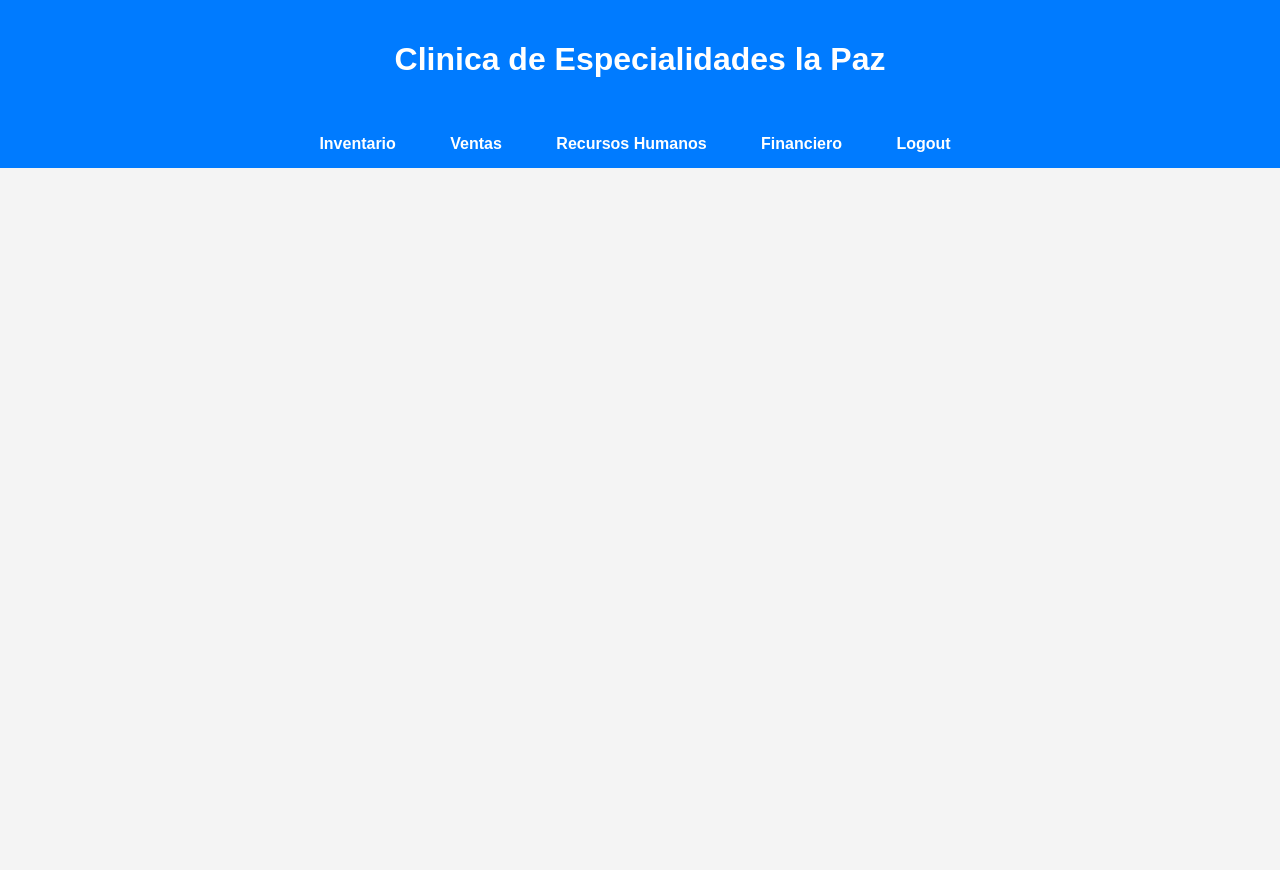
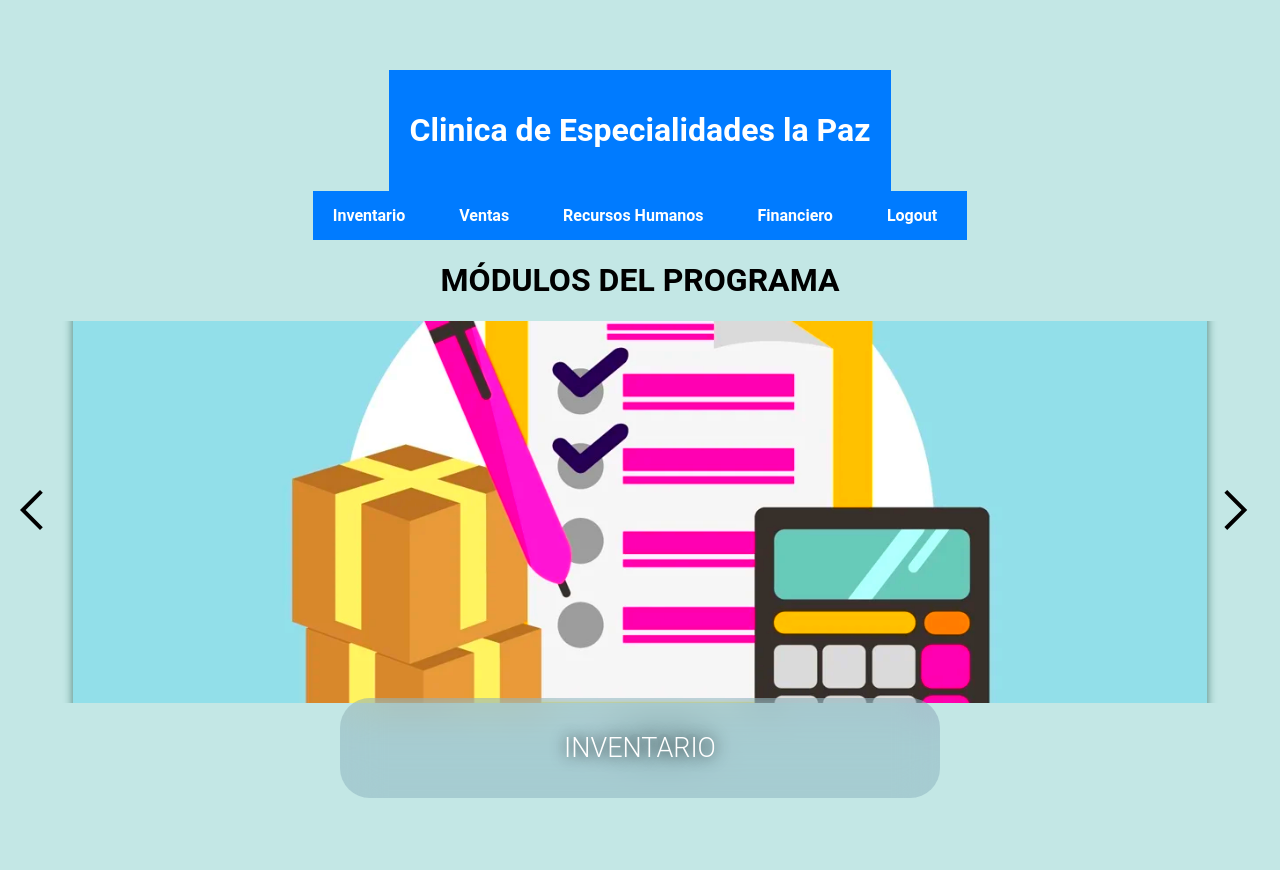
Before and after one commit to url-classes/ClinicaDental, a Django app: template clinicaapp/templates/index.html in a window 1280 px wide. Before the commit the page ends 168 px from the top, so only its background shows below. Run offline with Django 5.2, Linux system fonts and the light colour scheme; the template is opened without the code that fills it, so the values that code supplies are empty.

Commit message:
Cambios e implementacion de un carrusel para el index del programa

```diff
--- a/clinicaapp/static/css/styleIndex.css
+++ b/clinicaapp/static/css/styleIndex.css
@@ -80,3 +80,119 @@ img {
     background-color: #0056b3;
     color: #ffffff;
 }
+
+@import url('https://fonts.googleapis.com/css2?family=Roboto:wght@300;400;500;700&display=swap');
+
+body{
+    width: 100vw;
+    height: 100vh;
+    background-color: #c3e7e5;
+    font-family: 'Roboto', sans-serif;
+    margin: 0;
+    padding: 0;
+
+    /* Contenedor */
+    display: flex;
+    flex-direction: column;
+    align-items: center;
+    justify-content: center;
+    padding-top: 70px;
+    overflow: hidden;
+}
+
+.carrusel{
+    display: flex;
+    align-items: center;
+    justify-content: center;
+    overflow: hidden;
+    width: 100%;
+    height: 100vh;
+}
+
+.imagenes{
+    display: flex;
+    flex-direction: column;
+    align-items: center;
+    justify-content: end;
+}
+
+.img{
+    box-shadow: 0px 4px 10px 0px rgba(69, 102, 97, 0.85);
+    height: 576px;
+    width: 1134px;
+    border-radius: 15px ;
+    margin: 5px;
+    object-fit: cover;
+    filter: saturate(175%);
+}
+
+.texto{
+    overflow: hidden;
+    position: absolute;
+    flex-direction: column;
+    transform: translateY(0px);
+    margin-bottom: 9px;
+    backdrop-filter: blur(20px);
+    background-color: rgba(63, 106, 138, 0.21);
+    display: flex;
+    align-items: center;
+    justify-content: center;
+    border-radius: 30px;
+}
+
+.texto h3{
+    text-shadow: 0px 0px 15px black;
+    padding-top: 40px;
+    color: white;
+    font-weight: 300;
+    font-size: 27px;
+}
+
+.texto p{
+    align-items: center;
+    padding: 20px;
+    color:white;
+    font-size: 0px;
+    font-weight: 300;
+}
+
+.imagenes .texto{
+    width: 600px;
+    height: 100px;
+    transition: 1s;
+}
+
+.imagenes:hover .texto{
+    transition: height 1s, transform 1s, background-color 1s;
+    transform: translateY(-150px);
+    height: 300px;
+    background-color: rgba(146, 206, 252, 0.71);
+}
+
+.imagenes:hover .texto p{
+    transition: font-size 0s .2s linear;
+    font-size: 23px;
+    font-weight: 300;
+
+    text-shadow: 0px 0px 10px #000000;
+}
+
+.puntos{
+    display: flex;
+    align-items: center;
+    justify-content: center;
+}
+
+.puntos p{
+    font-size: 100px;
+    font-weight: 500;
+    margin-top: -50px;
+    color: black;
+}
+
+.puntos .bold{
+    font-weight: 700;
+    margin-left: 10px;
+    margin-right: 10px;
+    color: #d0c9dd ;
+}
--- a/clinicaapp/static/js/scriptIndex.js
+++ b/clinicaapp/static/js/scriptIndex.js
@@ -0,0 +1,76 @@
+let imagenes = [
+    {
+        "url": "img/inventario.webp",
+        "nombre": "Inventario",
+        "descripcion": "Creado para controlar el manejo de material e instrumentos en la clínica"
+
+    },
+    {
+        "url": "img/Ventas.webp",
+        "nombre": "Ventas",
+        "descripcion": "Optimizar los procesos que conlleva el brindar un servicio."
+
+    },
+    {
+        "url": "img/rh.webp",
+        "nombre": "Recursos Humano",
+        "descripcion": "Implementado para mejorar y replantear Recursos humanos"
+
+    },
+    {
+        "url": "img/financiero.webp",
+        "nombre": "Financiero",
+        "descripcion": "Módulo implementado para manejar las finanzas e impuestos."
+
+    },
+]
+
+
+let atras = document.getElementById('atras');
+let adelante = document.getElementById('adelante');
+let imagen = document.getElementById('img');
+let puntos = document.getElementById('puntos');
+let texto = document.getElementById('texto')
+let actual = 0
+posicionCarrusel()
+
+atras.addEventListener('click', function(){
+    actual -=1
+
+    if (actual == -1){
+        actual = imagenes.length - 1
+    }
+
+    imagen.innerHTML = ` <img class="img" src="${imagenes[actual].url}" alt="logo pagina" loading="lazy"></img>`
+    texto.innerHTML = `
+    <h3>${imagenes[actual].nombre}</h3>
+    <p>${imagenes[actual].descripcion}</p>
+    `
+    posicionCarrusel()
+})
+adelante.addEventListener('click', function(){
+    actual +=1
+
+    if (actual == imagenes.length){
+        actual = 0
+    }
+
+    imagen.innerHTML = ` <img class="img" src="${imagenes[actual].url}" alt="logo pagina" loading="lazy"></img>`
+    texto.innerHTML = `
+    <h3>${imagenes[actual].nombre}</h3>
+    <p>${imagenes[actual].descripcion}</p>
+    `
+    posicionCarrusel()
+})
+
+function posicionCarrusel() {
+    puntos.innerHTML = ""
+    for (var i = 0; i <imagenes.length; i++){
+        if(i == actual){
+            puntos.innerHTML += '<p class="bold">.<p>'
+        }
+        else{
+            puntos.innerHTML += '<p>.<p>'
+        }
+    }
+}
--- a/clinicaapp/templates/index.html
+++ b/clinicaapp/templates/index.html
@@ -22,6 +22,33 @@
             <li><a href="{% url 'logout' %}">Logout</a></li>
         </ul>
     </nav>
+    <h1>MÓDULOS DEL PROGRAMA</h1>
+    <div class="carrusel">
+        <div class="atras">
+            <img id="atras" src="img/atras.svg" alt="atras" loading="lazy">
+        </div>
+
+        <div class="imagenes">
+            <div id="img">
+                <img class="img" src="img/inventario.webp" alt="imagen 1" loading="lazy">
+            </div>
+
+            <div id="texto" class="texto">
+                <h3>INVENTARIO</h3>
+                <p>
+                    La parte de inventario fue hecha con la finalidad de poder llevar un control
+                    sobre los materiales que se encuentran en la clínica.
+                </p>
+            </div>
+        </div>
+
+        <div class="adelante" id="adelante">
+            <img src="img/adelante.svg" alt="adelante" loading="lazy">
+        </div>
+    </div>
+
+    <div class="puntos" id="puntos"></div>
+
     <script src="{% static 'js/scriptIndex.js' %}"></script>
 </body>
 </html>
```
Also changed, not shown: img/Ventas.webp (added), img/adelante.svg (added), img/atras.svg (added), img/financiero.webp (added), img/inventario.webp (added), img/rh.webp (added).
